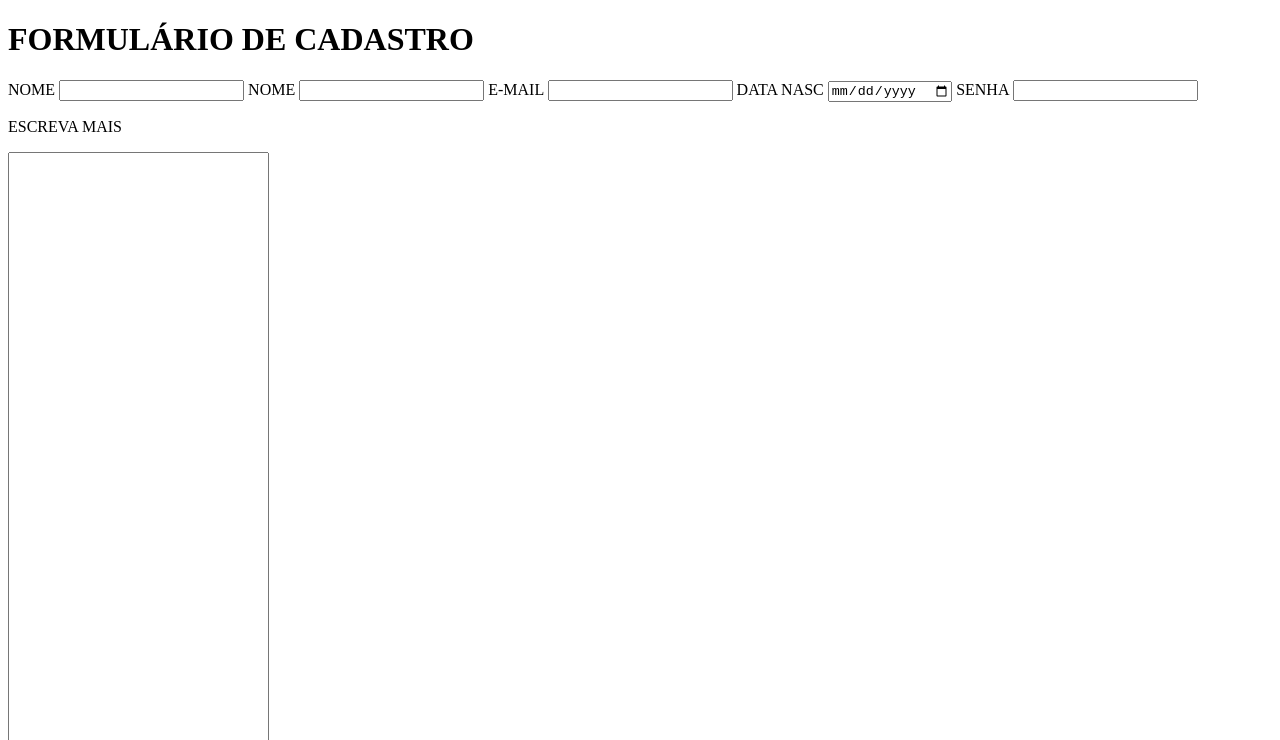
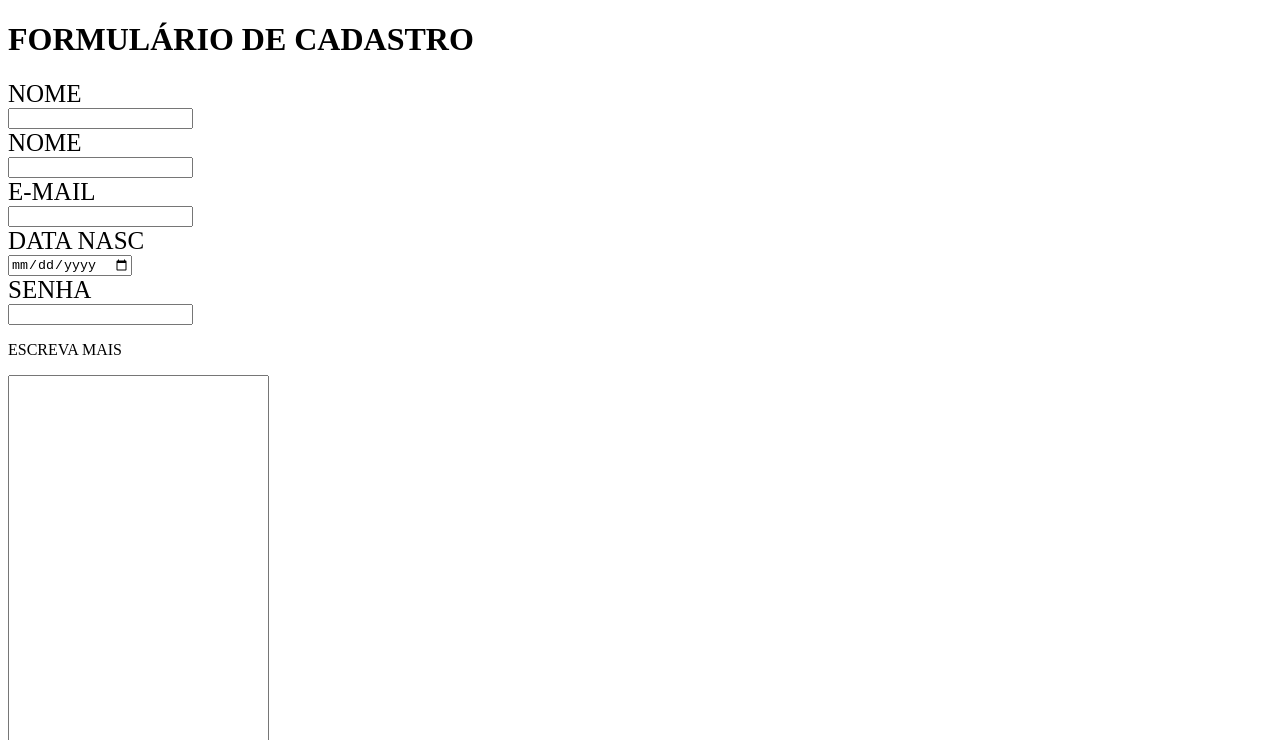
Before and after one commit to nicolearaujo/formoulario, a plain HTML site: page index.html in a window 1280 px wide. Shown: the top 740 px of the page. Drawn offline with Linux system fonts and the light colour scheme.

Commit message:
Update style.css

```diff
--- a/style.css
+++ b/style.css
@@ -1,7 +1,7 @@
 table{
     background: blue;
     }
-     forme label{
+     form label{
 
 
    display:block;
```
